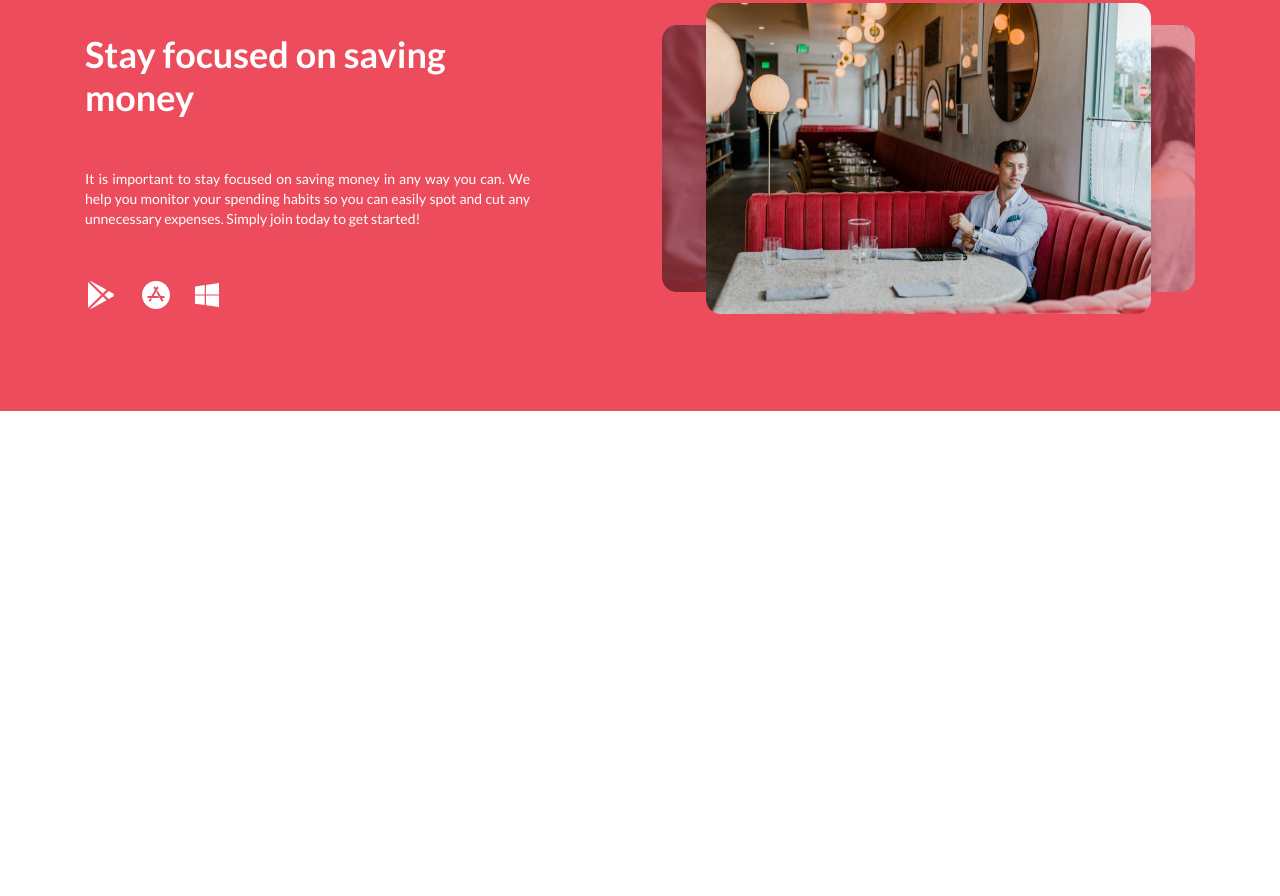
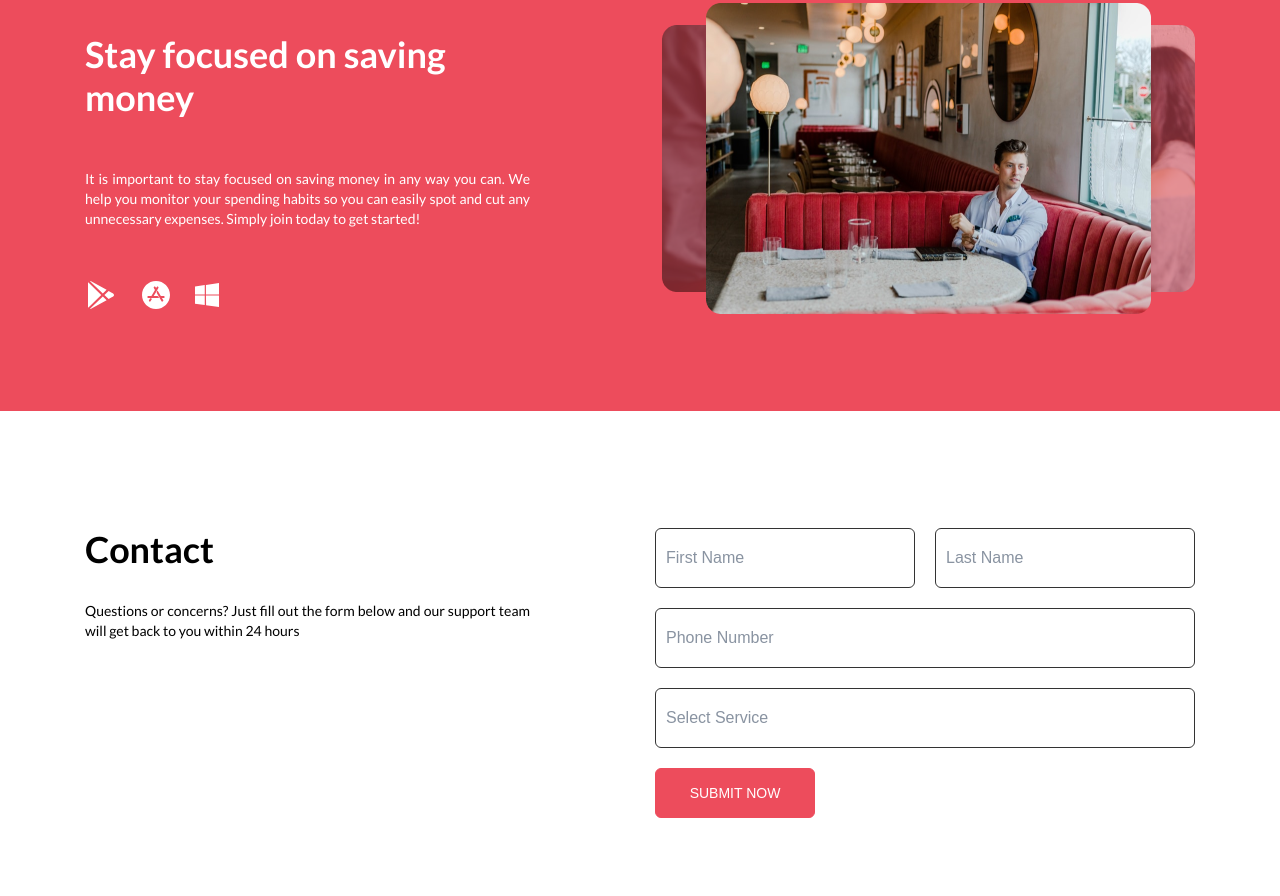
Before and after one commit to tatysheva/cloudbudget, a website built with Parcel: page index.html in a window 1280 px wide. Shown: the part 2541-3437 px from the top of the page. Before the commit the page ends 2952 px from the top, so only its background shows below. Built offline with nearby package versions, Linux system fonts and the light colour scheme.

Commit message:
feat: add contact form

```diff
--- /dev/null
+++ b/css/_contact.scss
@@ -0,0 +1,64 @@
+#contact {
+    padding: 117px 0 78px;
+}
+
+.contact-content {
+    display: flex;
+    justify-content: space-between;
+}
+
+.contact-description {
+    width: 445px;
+}
+
+.contact__titile {
+    font-size: 3.6rem;
+    line-height: 43px;
+}
+
+.contact__subtitle {
+    font-weight: normal;
+    font-size: 1.4rem;
+    line-height: 20px;
+    text-align: justify;
+    padding: 30px 0;
+}
+
+form {
+    width: 540px;
+    input {
+        width: 100%;
+        border: 1px solid #333333;
+        height: 60px;
+        border-radius: 6px;
+        margin-bottom: 20px;
+    }
+    ::placeholder {
+        font-weight: normal;
+        font-size: 1.6rem;
+        line-height: 19px;
+        color: rgba(19, 39, 67, 0.5);
+        padding-left: 10px;
+    }
+}
+
+.form-name {
+    display: flex;
+    justify-content: space-between;
+    :nth-child(1) {
+        margin-right: 20px;
+    }
+}
+
+.form-btn {
+    background: #ed4c5c;
+    border: 1.5px solid #ed4c5c;
+    border-radius: 6px;
+    width: 160px;
+    height: 50px;
+    font-weight: normal;
+    font-size: 1.4rem;
+    line-height: 17px;
+    text-transform: uppercase;
+    color: #ffffff;
+}
--- a/css/style.scss
+++ b/css/style.scss
@@ -36,3 +36,4 @@ a {
 @import "./features";
 @import "./technology";
 @import "./getStarted";
+@import "./contact";
--- a/index.html
+++ b/index.html
@@ -149,6 +149,26 @@
             </div>
         </div>
     </section>
+    <section id="contact">
+        <div class="container">
+            <div class="contact-content">
+                <div class="contact-description">
+                    <h2 class="contact__titile">Contact</h2>
+                    <p class="contact__subtitle">Questions or concerns? Just fill out the form below and our support
+                        team will get back to you within 24 hours</p>
+                </div>
+                <form method="POST" class="contact-form">
+                    <div class="form-name">
+                        <input type="text" name="name" placeholder="First Name" required>
+                        <input type="text" name="lastname" placeholder="Last Name" required>
+                    </div>
+                    <input type="text" name="phone" placeholder="Phone Number">
+                    <input type="text" name="service" placeholder="Select Service">
+                    <button class="form-btn" type="submit">Submit Now</button>
+                </form>
+            </div>
+        </div>
+    </section>
 </body>
 
 </html>
```
